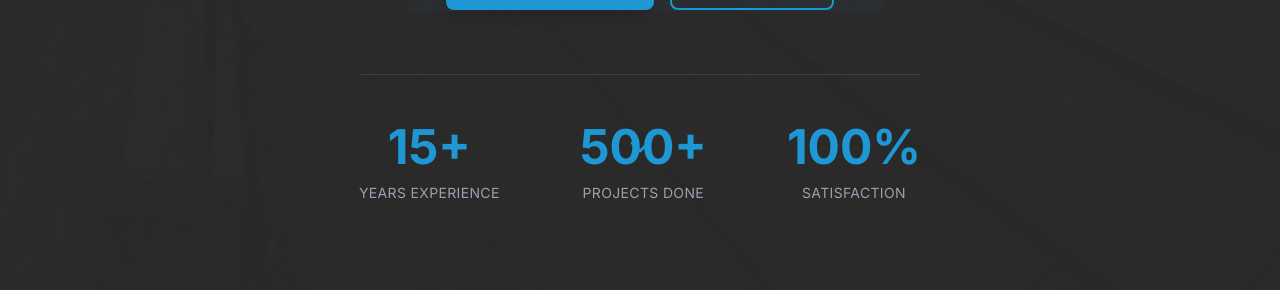
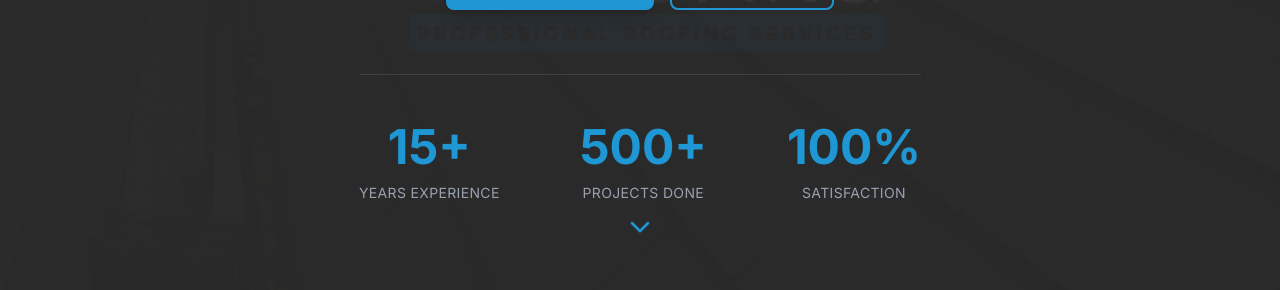
Before and after one commit to scott-cole/tl-roofing, a Next.js app: page / in a window 1280 px wide. Shown: the part 510-800 px from the top of the page. Built offline with nearby package versions, Linux system fonts and the light colour scheme.

Commit message:
Fix hero spacing - add pb-20 to stats to prevent chevron overlap

```diff
--- a/components/Hero.tsx
+++ b/components/Hero.tsx
@@ -84,7 +84,7 @@
             </Link>
           </div>
 
-          <div className="flex flex-wrap justify-center gap-12 md:gap-20 max-w-4xl mx-auto pt-12 border-t border-[#404040]">
+          <div className="flex flex-wrap justify-center gap-12 md:gap-20 max-w-4xl mx-auto pt-12 pb-20 border-t border-[#404040]">
             <div className="flex flex-col items-center">
               <div className="text-4xl md:text-5xl font-bold text-[#1E97D4] mb-3">
                 <Counter end={15} suffix="+" animateOnMount={true} />
```
